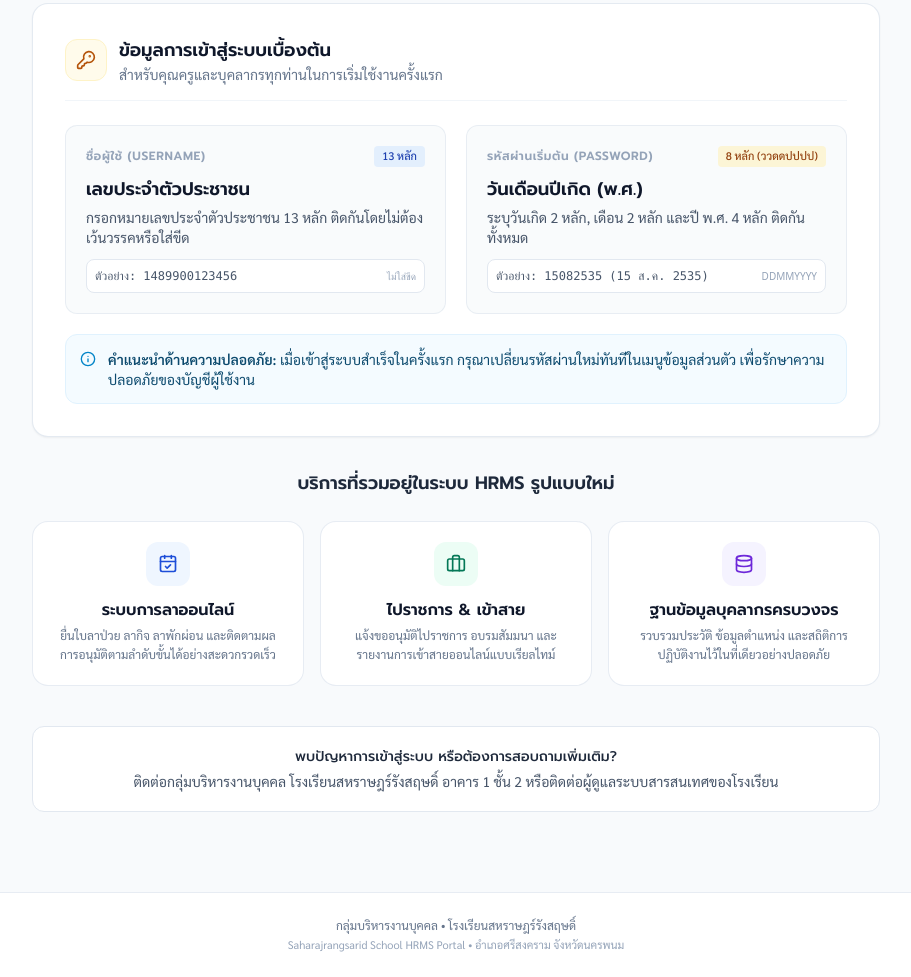
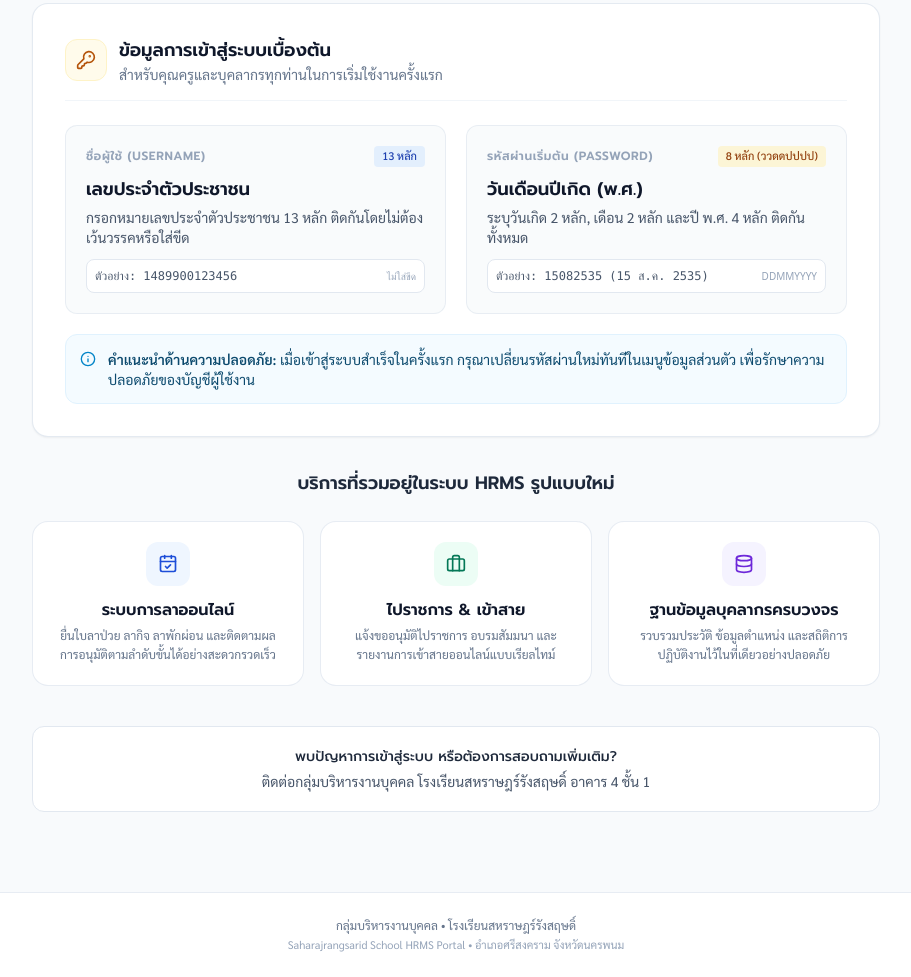
Before and after one commit to sr-online/e-leave, a website: page index.html in a window 1280 px wide. Shown: the part 502-1479 px from the top of the page, without its empty margins (184-1095 px from the left). Drawn offline with nearby package versions, Linux system fonts and the light colour scheme.

Commit message:
Update index.html

```diff
--- a/index.html
+++ b/index.html
@@ -228,7 +228,7 @@
     <!-- Contact & Support Notice -->
     <div class="rounded-xl border border-slate-200 bg-white p-5 text-center text-xs sm:text-sm text-slate-600 shadow-xs">
       <p class="font-medium text-slate-800 font-prompt mb-1">พบปัญหาการเข้าสู่ระบบ หรือต้องการสอบถามเพิ่มเติม?</p>
-      <p>ติดต่อกลุ่มบริหารงานบุคคล โรงเรียนสหราษฎร์รังสฤษดิ์ อาคาร 1 ชั้น 2 หรือติดต่อผู้ดูแลระบบสารสนเทศของโรงเรียน</p>
+      <p>ติดต่อกลุ่มบริหารงานบุคคล โรงเรียนสหราษฎร์รังสฤษดิ์ อาคาร 4 ชั้น 1 </p>
     </div>
 
   </main>
```
